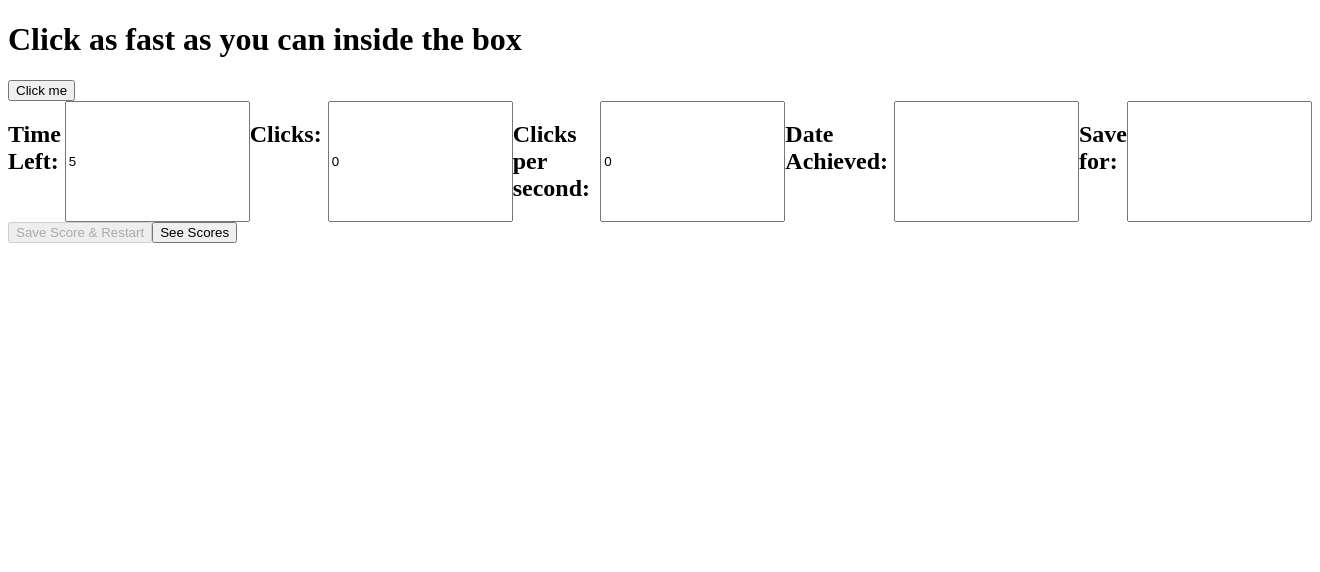
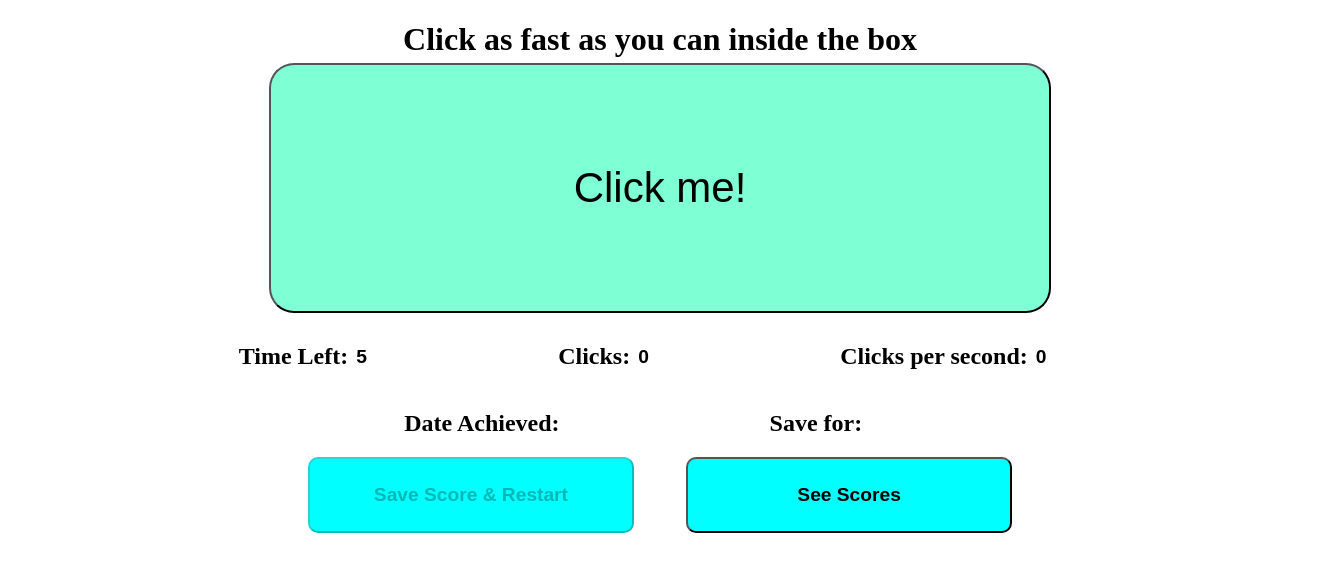
Before and after one commit to GabrielBall05/CIS212_Homework03_GabrielBall, a PHP site: page /game.php in a window 1320 px wide. Shown: the top 572 px of the page. Run offline with PHP 8.4, Linux system fonts and the light colour scheme.

Commit message:
Finished Website

```diff
--- a/CIS212_Homework03_GabrielBall/game.php
+++ b/CIS212_Homework03_GabrielBall/game.php
@@ -37,36 +37,36 @@
             }
         ?>
 
-
-
     </head>
     <body onload="init()">
-        <h1>Click as fast as you can inside the box</h1>
-        <button id="gameWindow" onclick="clicked()">Click me</button>
+        <h1 id="gameH1">Click as fast as you can inside the box</h1>
+        <button id="gameWindow" onclick="clicked()">Click me!</button>
         <form method="post">
-        <div class="flexDisplay">
+        <div class="flexDisplay" id="clicksAndTime">
             <div class="flexDisplay">
                 <h2>Time Left:&nbsp;</h2>
-                <input type="text" name="timeLeft" id="timeLeft" value="5">
+                <input type="text" name="timeLeft" id="timeLeft" class="gameInputs" value="5">
             </div>
             <div class="flexDisplay">
                 <h2>Clicks:&nbsp;</h2>
-                <input type="text" name="numOfClicks" id="numOfClicks" value="0">
+                <input type="text" name="numOfClicks" id="numOfClicks" class="gameInputs" value="0">
             </div>
             <div class="flexDisplay">
                 <h2>Clicks per second:&nbsp;</h2>
-                <input type="text" name="clicksPerSecond" id="clicksPerSecond">
+                <input type="text" name="clicksPerSecond" id="clicksPerSecond" class="gameInputs">
             </div>
+        </div>
+        <div class="flexDisplay" id="dateAndUser">
             <div class="flexDisplay">
                 <h2>Date Achieved:&nbsp;</h2>
-                <input type="text" name="dateAchieved" id="dateAchieved">
+                <input type="text" name="dateAchieved" id="dateAchieved" class="gameInputs">
             </div>
             <div class="flexDisplay">
                 <h2>Save for:&nbsp;</h2>
-                <input type="text" name="saveFor" id="saveFor">
+                <input type="text" name="saveFor" id="saveFor" class="gameInputs">
             </div>
         </div>
-        <div class="flexDisplay">
+        <div class="flexDisplay" id="gameButtons">
             <button id="saveScoreBtn" name="saveScoreBtn">Save Score & Restart</button>
             <button id="seeScores" name="seeScores">See Scores</button>
         </div>
--- a/CIS212_Homework03_GabrielBall/index.php
+++ b/CIS212_Homework03_GabrielBall/index.php
@@ -88,7 +88,5 @@
 
         <p>Don't have an account? <a href="register.php">Sign up here!</a></p>
         </div>
-
-
     </body>
 </html>
--- a/CIS212_Homework03_GabrielBall/style.css
+++ b/CIS212_Homework03_GabrielBall/style.css
@@ -6,7 +6,7 @@
 /*Login Page & Register Page*/
 #loginBox, #registerBox
 {
-    width: 50%;
+    width: 30%;
     margin: auto;
     margin-top: 15%;
     border-style: solid;
@@ -26,11 +26,62 @@
     font-size: larger;
     font-weight: bold;
 }
-.notExist, .alreadyExists
+.notExist, .alreadyExists, #fillOut
 {
     color:red;
     margin: 5px;
     padding: 0;
+}
+
+/*GAME PAGE*/
+#gameH1
+{
+    text-align: center;
+    margin-bottom: 5px;
+}
+#gameWindow
+{
+    margin-left: 20%;
+    margin-right: 20%;
+    margin-bottom: 10px;
+    width: 60%;
+    height: 250px;
+    background-color: aquamarine;
+    border-radius: 25px;
+    font-size: 42px;
+}
+#clicksAndTime, #dateAndUser
+{
+    width: 88%;
+    margin-left: 12%;
+    justify-content: center;
+}
+.gameInputs
+{
+    height: 20px;
+    border-style: none;
+    margin-top: 23px;
+    pointer-events: none;
+    font-weight: bold;
+    font-size: larger;
+    width: 200px;
+}
+#saveScoreBtn, #seeScores
+{
+    width: 25%;
+    justify-content: center;
+    margin-left: 2%;
+    margin-right: 2%;
+    background-color: aqua;
+    padding-top: 25px;
+    padding-bottom: 25px;
+    border-radius: 10px;
+    font-weight: bold;
+    font-size: larger;
+}
+#gameButtons
+{
+    justify-content: center;
 }
 
 
```
Also changed, not shown: CIS212_Homework03_GabrielBall/register.php (+7 -1 lines).
